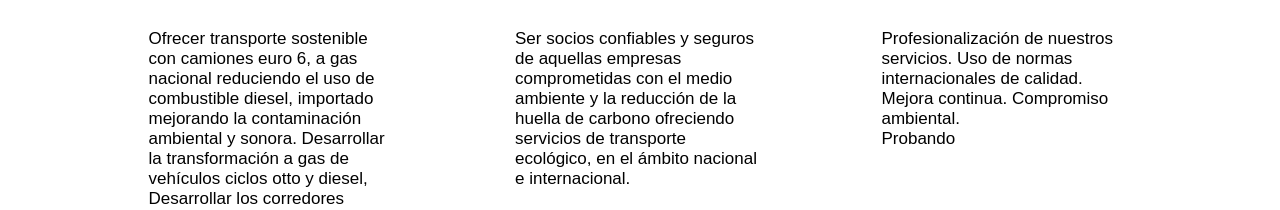
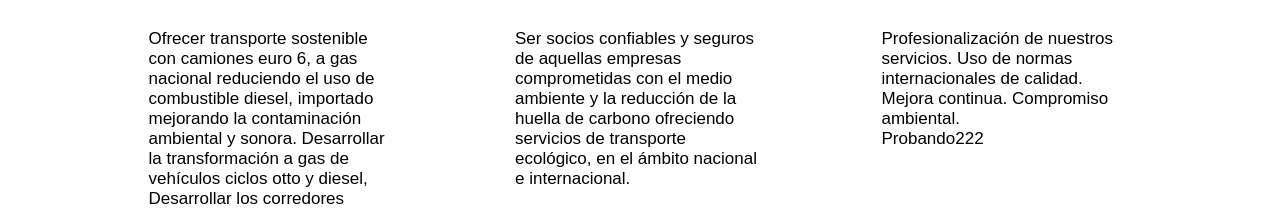
Before and after one commit to IvanDerlich/esigas, a Next.js app: page / in a window 1280 px wide. Shown: the part 924-1134 px from the top of the page. Built offline with nearby package versions, Linux system fonts and the light colour scheme; a web font is replaced by a local one.

Commit message:
Probando husky

```diff
--- a/src/app/page.tsx
+++ b/src/app/page.tsx
@@ -56,7 +56,7 @@ export default function Home() {
             Valores
           </p>
           <p className={abyssinica.className}>{strings.valores}</p>
-          <div>Probando</div>
+          <div>Probando222</div>
         </div>
       </div>
       <div className={styles.container_ppl_descripcion}>
```
